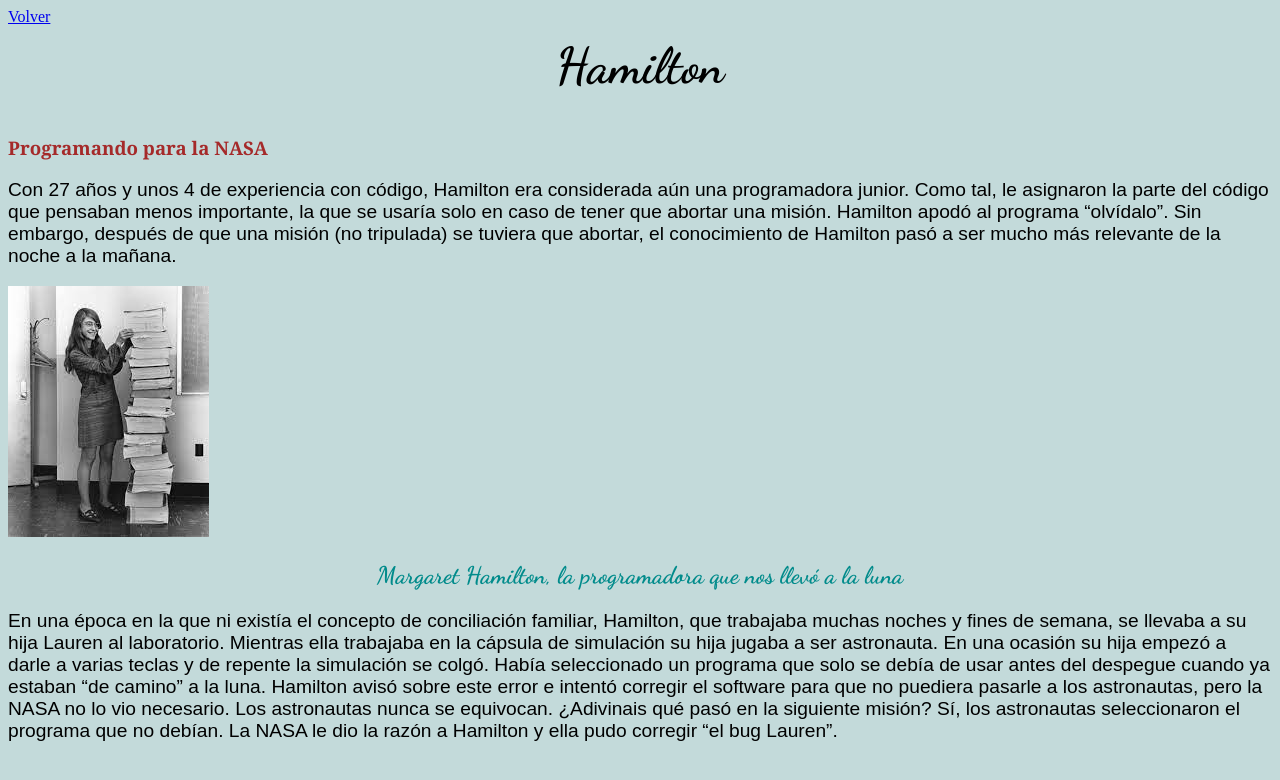
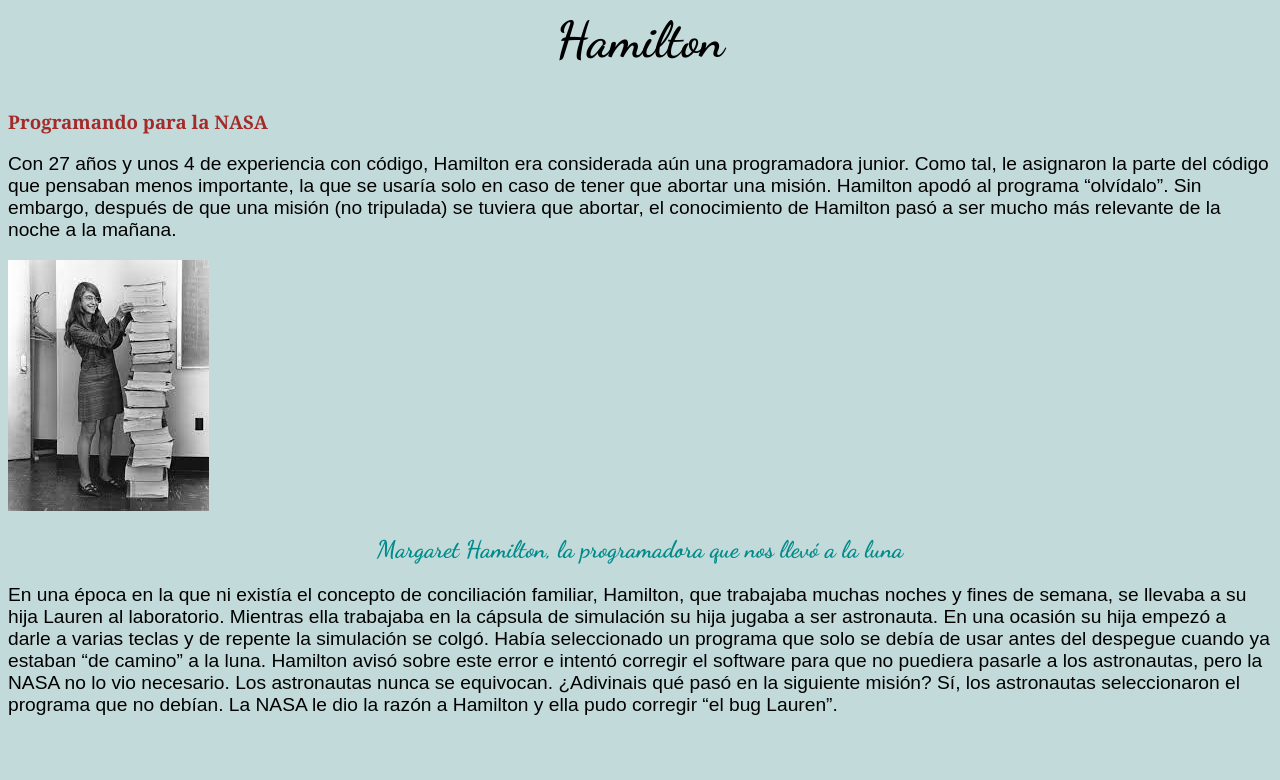
Before and after one commit to emmy-espinoza/Heroes, a website: page views/hamilton.html in a window 1280 px wide. Drawn offline with Linux system fonts and the light colour scheme.

Commit message:
modifico html

```diff
--- a/views/hamilton.html
+++ b/views/hamilton.html
@@ -12,7 +12,6 @@
     <title>Hamilton</title>
 </head>
 <div>
-  <a href="/home.html">Volver</a>
 </div>
 
 <body>
```
Also changed, not shown: views/babbage.html (+1 -1 lines), views/benners-lee.html (+1 -1 lines), views/clarke.html (+1 -1 lines), views/hopper.html (+1 -1 lines), views/lovelace.html (+1 -1 lines), views/turing.html (+1 -1 lines).
